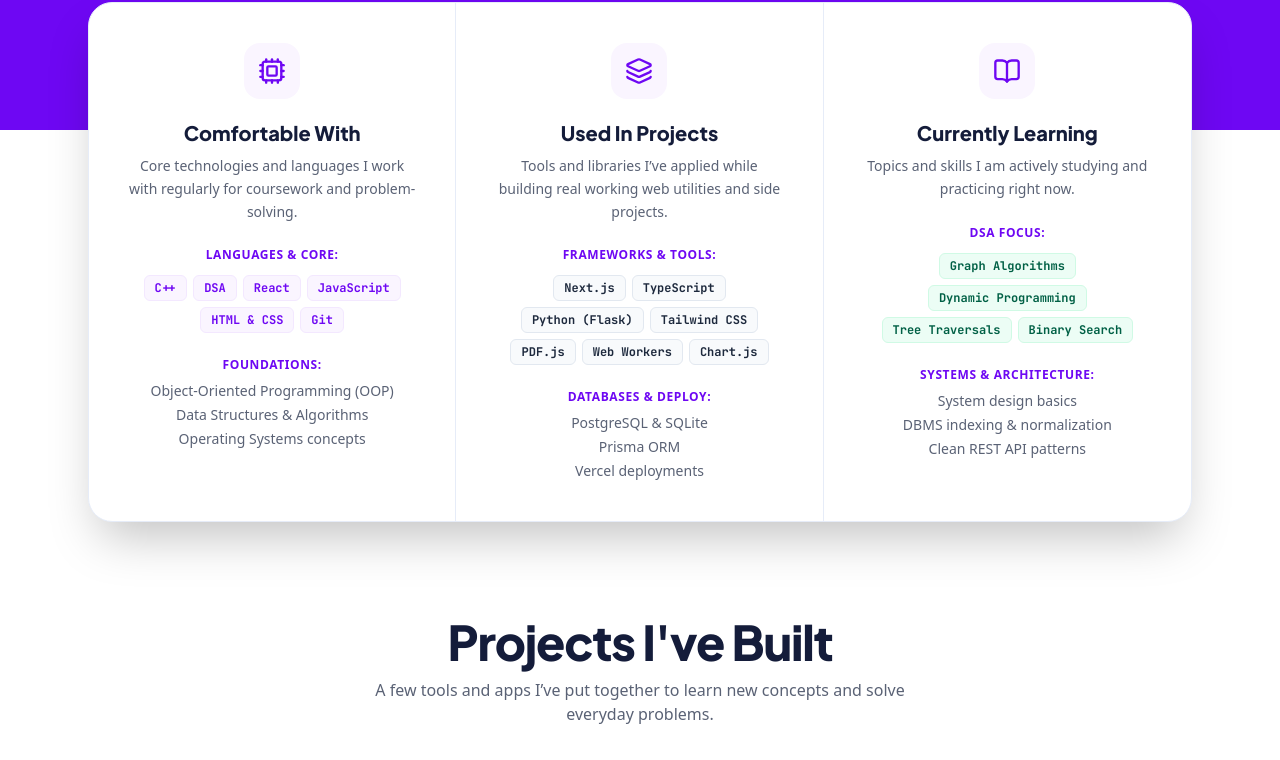
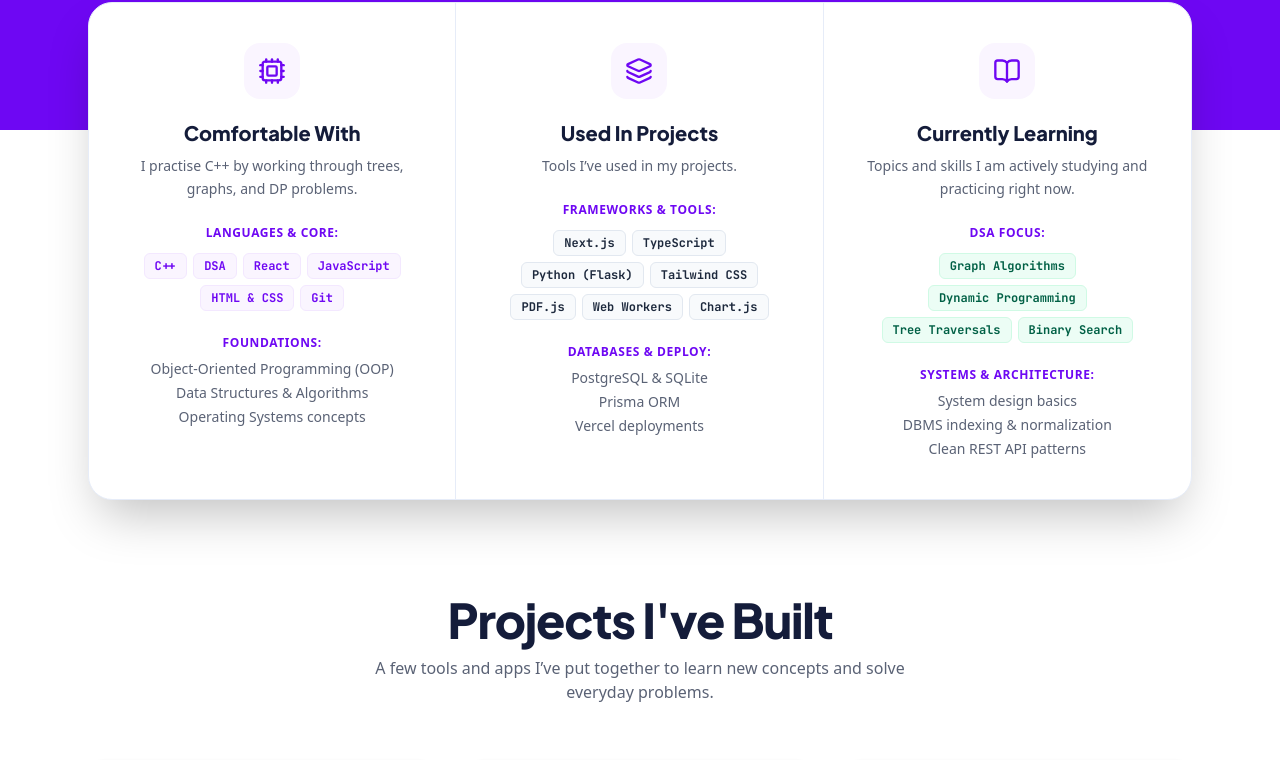
Before and after one commit to Arnav20007/portfolio, a Next.js app: page / in a window 1280 px wide. Shown: the part 1676-2436 px from the top of the page. Built offline with nearby package versions, Linux system fonts and the light colour scheme.

Commit message:
polish: trim repetitive internship copy, natural skills wording, specific C++ practice text, direct email link

```diff
--- a/src/app/page.tsx
+++ b/src/app/page.tsx
@@ -117,7 +117,7 @@ const projectsList: SelectedProject[] = [
     badge: "Problem Solving",
     tagline: "Data Structures & Algorithms Repository",
     description:
-      "Where I practice coding every day in C++. Covers trees, graphs, dynamic programming, and common interview problem patterns.",
+      "I practise C++ by working through trees, graphs, and DP problems.",
     stack: ["C++17", "STL", "Algorithms", "Data Structures"],
     source: "https://github.com/Arnav20007/cpp-practice",
     color: "#4F46E5",
@@ -355,7 +355,7 @@ export default function Home() {
               Comfortable With
             </h3>
             <p className="text-sm text-[#5A6275] leading-relaxed mb-6">
-              Core technologies and languages I work with regularly for coursework and problem-solving.
+              I practise C++ by working through trees, graphs, and DP problems.
             </p>
 
             <h4 className="font-bold text-xs text-[#6E07F3] uppercase tracking-wider mb-3">
@@ -388,7 +388,7 @@ export default function Home() {
               Used In Projects
             </h3>
             <p className="text-sm text-[#5A6275] leading-relaxed mb-6">
-              Tools and libraries I’ve applied while building real working web utilities and side projects.
+              Tools I’ve used in my projects.
             </p>
 
             <h4 className="font-bold text-xs text-[#6E07F3] uppercase tracking-wider mb-3">
@@ -537,28 +537,25 @@ export default function Home() {
               Looking for a software engineering internship.
             </h2>
             <p className="text-slate-300 text-sm sm:text-base leading-relaxed">
-              I’m available for software engineering internship opportunities. If you have an opening, or want to review my code and problem-solving, I’d love to connect.
+              If you have an opening or want to discuss my projects and problem-solving, I’d love to connect.
             </p>
           </div>
 
           <div className="flex flex-col sm:flex-row items-center gap-3 shrink-0">
-            {email ? (
             <a
               href={`mailto:${email}?subject=Software Engineering Internship`}
               className="px-8 py-3.5 rounded-full bg-[#5BE9B9] hover:bg-[#48d8a7] text-[#141C3A] font-bold text-sm shadow-lg hover:scale-105 transition-all"
             >
               Contact Me
             </a>
-            ) : (
             <a
               href={resumeHref}
               target="_blank"
               rel="noopener noreferrer"
-                className="px-8 py-3.5 rounded-full bg-[#5BE9B9] hover:bg-[#48d8a7] text-[#141C3A] font-bold text-sm shadow-lg hover:scale-105 transition-all"
+              className="px-8 py-3.5 rounded-full border border-slate-700 bg-white/5 hover:bg-white/10 text-white font-bold text-sm transition-all"
             >
               Download Resume
             </a>
-            )}
           </div>
         </div>
       </section>
--- a/src/lib/data.ts
+++ b/src/lib/data.ts
@@ -7,7 +7,7 @@ export const personal = {
   name: "Arnav Singh",
   title: "B.Tech CSE Student",
   taglines: ["CSE Student", "C++ / DSA", "React & Next.js", "Python", "Project Builder"],
-  email: "",
+  email: "arnavsinghas1221@gmail.com",
   phone: "",
   github: "Arnav20007",
   linkedin: "",
```
Lines whose indentation alone changed are shown as unchanged.
